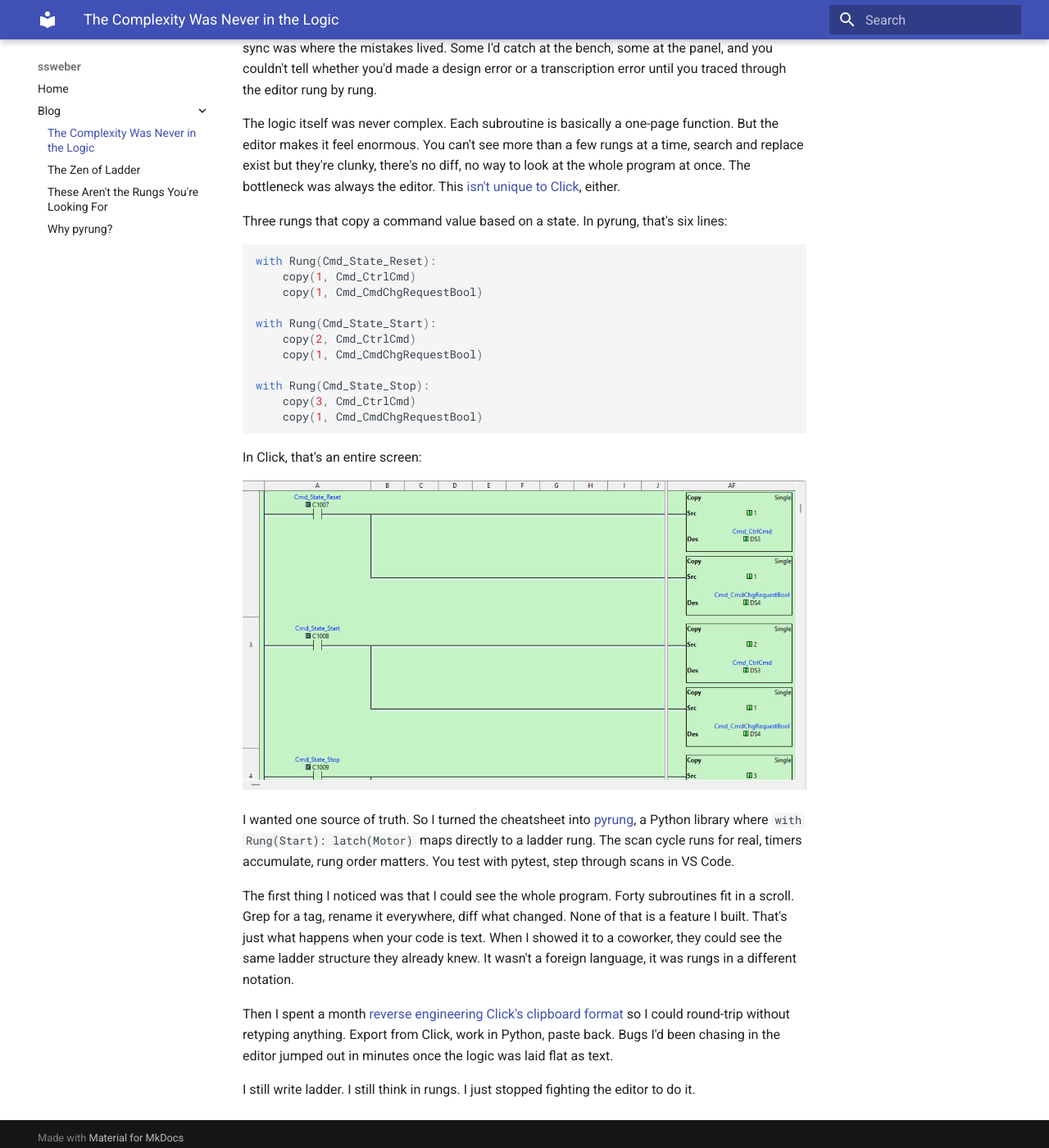
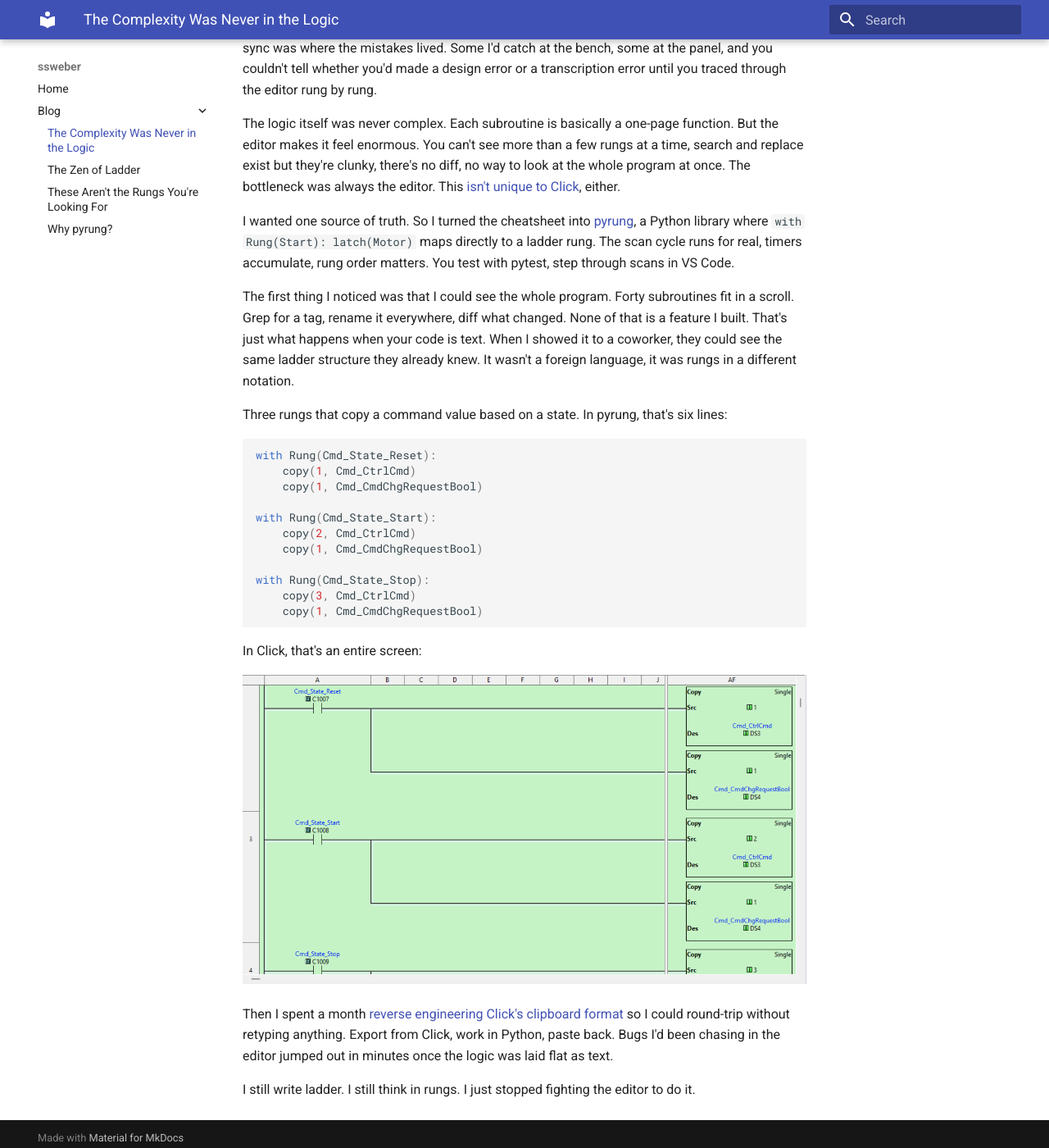
Before and after one commit to ssweber/ssweber.github.io, an MkDocs documentation site: the page built from docs/blog/complexity-was-never-in-the-logic.md, in a window 1280 px wide and 1400 px high, scrolled down 566 px. Shown: the whole window at 82% size. Built offline with MkDocs 1.6.1 and Material for MkDocs 9.7.7, drawn with Linux system fonts in a browser that asks for light colours; part of the change alters nothing that is shown.

Commit message:
docs: move screenshot lower

```diff
--- a/docs/blog/complexity-was-never-in-the-logic.md
+++ b/docs/blog/complexity-was-never-in-the-logic.md
@@ -9,6 +9,10 @@ Then I had to put it into Click. Every comparison became a block to drag and fil
 I wrote [ClickNick](https://github.com/ssweber/clicknick) to help with the address problem, layering nickname autocomplete over the Click editor. But I'd still transpose things, write "Setpoint >= Value" when it should be "Value >= Setpoint." The cheatsheet and the editor were two copies of the same intent, and keeping them in sync was where the mistakes lived. Some I'd catch at the bench, some at the panel, and you couldn't tell whether you'd made a design error or a transcription error until you traced through the editor rung by rung.
 
 The logic itself was never complex. Each subroutine is basically a one-page function. But the editor makes it feel enormous. You can't see more than a few rungs at a time, search and replace exist but they're clunky, there's no diff, no way to look at the whole program at once. The bottleneck was always the editor. This [isn't unique to Click](https://blog.jonasneubert.com/2019/10/29/ladder-logic/), either.
+
+I wanted one source of truth. So I turned the cheatsheet into [pyrung](https://ssweber.github.io/pyrung/), a Python library where `with Rung(Start): latch(Motor)` maps directly to a ladder rung. The scan cycle runs for real, timers accumulate, rung order matters. You test with pytest, step through scans in VS Code.
+
+The first thing I noticed was that I could see the whole program. Forty subroutines fit in a scroll. Grep for a tag, rename it everywhere, diff what changed. None of that is a feature I built. That's just what happens when your code is text. When I showed it to a coworker, they could see the same ladder structure they already knew. It wasn't a foreign language, it was rungs in a different notation.
 
 Three rungs that copy a command value based on a state. In pyrung, that's six lines:
 
@@ -30,10 +34,6 @@ In Click, that's an entire screen:
 
 ![The same three rungs in the Click editor, filling the full window with contacts, branch lines, and copy instruction blocks](state-machine-snippet.png)
 
-I wanted one source of truth. So I turned the cheatsheet into [pyrung](https://ssweber.github.io/pyrung/), a Python library where `with Rung(Start): latch(Motor)` maps directly to a ladder rung. The scan cycle runs for real, timers accumulate, rung order matters. You test with pytest, step through scans in VS Code.
-
-The first thing I noticed was that I could see the whole program. Forty subroutines fit in a scroll. Grep for a tag, rename it everywhere, diff what changed. None of that is a feature I built. That's just what happens when your code is text. When I showed it to a coworker, they could see the same ladder structure they already knew. It wasn't a foreign language, it was rungs in a different notation.
-
 Then I spent a month [reverse engineering Click's clipboard format](https://ssweber.github.io/blog/these-arent-the-rungs/) so I could round-trip without retyping anything. Export from Click, work in Python, paste back. Bugs I'd been chasing in the editor jumped out in minutes once the logic was laid flat as text.
 
 I still write ladder. I still think in rungs. I just stopped fighting the editor to do it.
```
